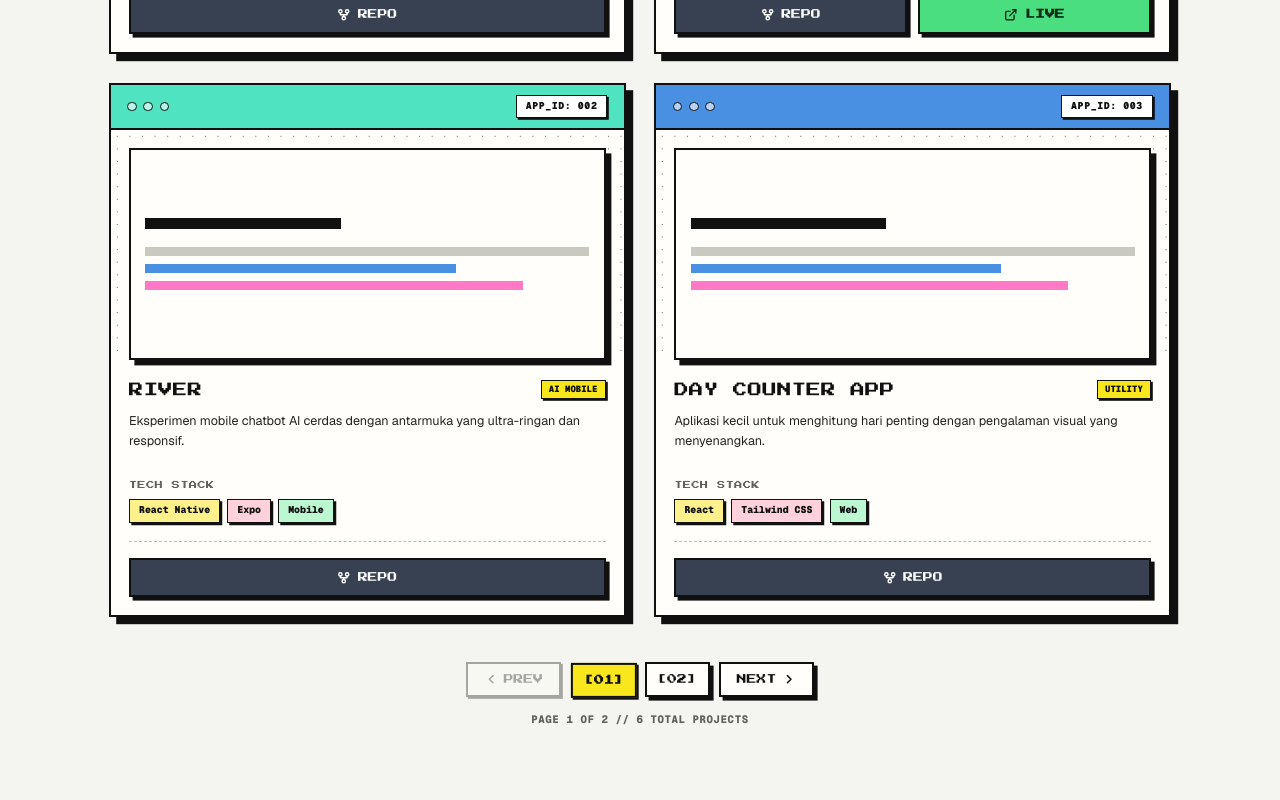
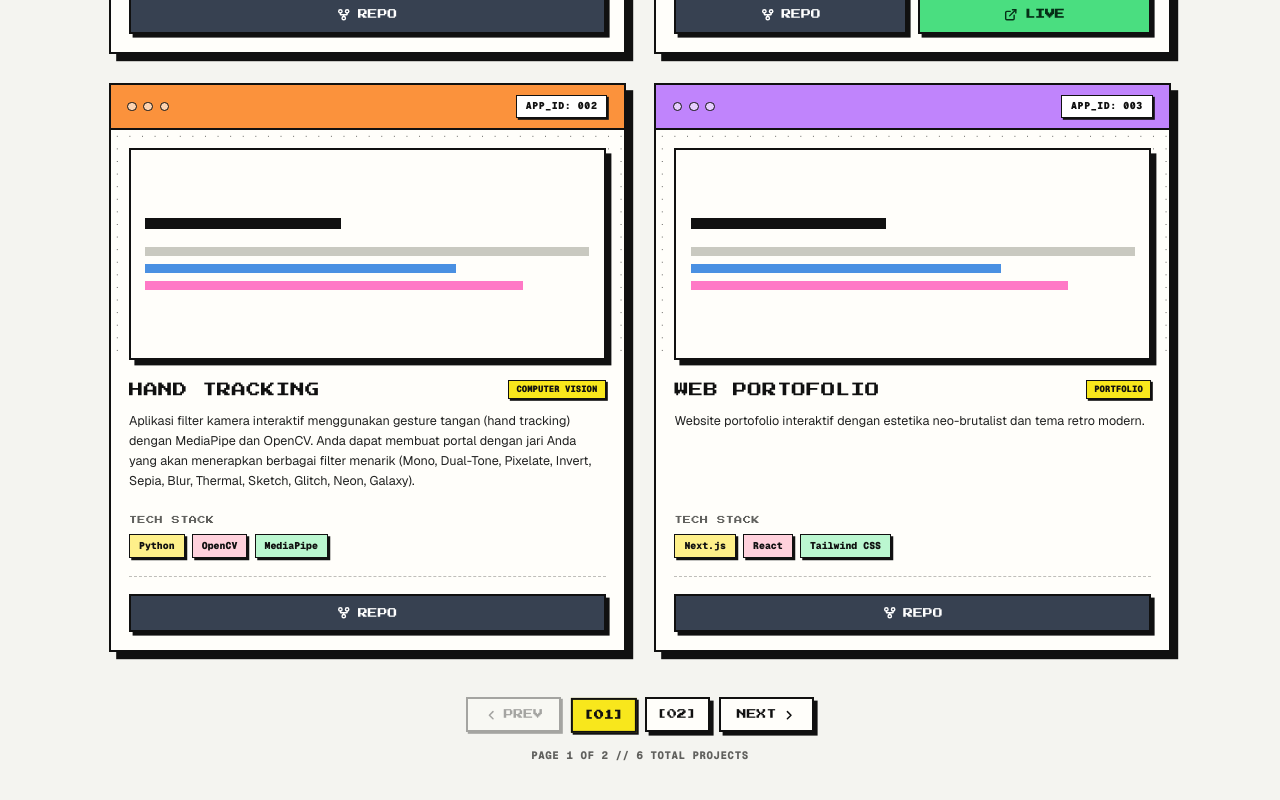
Before and after one commit to Oqexip/Porto, a Next.js app: page /projects in a window 1280 px wide. Shown: the part 897-1697 px from the top of the page. Built offline with nearby package versions, Linux system fonts and the light colour scheme.

Commit message:
project update

```diff
--- a/src/app/projects/page.tsx
+++ b/src/app/projects/page.tsx
@@ -42,6 +42,22 @@ const projects: Project[] = [
     preview: "https://easyvert.vercel.app/",
   },
   {
+    title: "Hand Tracking",
+    category: "COMPUTER VISION",
+    text: "Aplikasi filter kamera interaktif menggunakan gesture tangan (hand tracking) dengan MediaPipe dan OpenCV. Anda dapat membuat portal dengan jari Anda yang akan menerapkan berbagai filter menarik (Mono, Dual-Tone, Pixelate, Invert, Sepia, Blur, Thermal, Sketch, Glitch, Neon, Galaxy).",
+    stack: ["Python", "OpenCV", "MediaPipe"],
+    color: "orange",
+    github: "https://github.com/Oqexip",
+  },
+  {
+    title: "Web Portofolio",
+    category: "PORTFOLIO",
+    text: "Website portofolio interaktif dengan estetika neo-brutalist dan tema retro modern.",
+    stack: ["Next.js", "React", "Tailwind CSS"],
+    color: "purple",
+    github: "https://github.com/Oqexip",
+  },
+  {
     title: "River",
     category: "AI MOBILE",
     text: "Eksperimen mobile chatbot AI cerdas dengan antarmuka yang ultra-ringan dan responsif.",
@@ -57,22 +73,6 @@ const projects: Project[] = [
     color: "blue",
     github: "https://github.com/Oqexip",
   },
-  {
-    title: "Web Portofolio",
-    category: "PORTFOLIO",
-    text: "Website portofolio interaktif dengan estetika neo-brutalist dan tema retro modern.",
-    stack: ["Next.js", "React", "Tailwind CSS"],
-    color: "purple",
-    github: "https://github.com/Oqexip",
-  },
-  {
-    title: "Hand Tracking",
-    category: "COMPUTER VISION",
-    text: "Aplikasi filter kamera interaktif menggunakan gesture tangan (hand tracking) dengan MediaPipe dan OpenCV. Anda dapat membuat portal dengan jari Anda yang akan menerapkan berbagai filter menarik (Mono, Dual-Tone, Pixelate, Invert, Sepia, Blur, Thermal, Sketch, Glitch, Neon, Galaxy).",
-    stack: ["Python", "OpenCV", "MediaPipe"],
-    color: "orange",
-    github: "https://github.com/Oqexip",
-  },
 ];
 
 const ITEMS_PER_PAGE = 4;
@@ -84,7 +84,7 @@ export default function ProjectsPage() {
   const startIndex = (currentPage - 1) * ITEMS_PER_PAGE;
   const displayedProjects = projects.slice(
     startIndex,
-    startIndex + ITEMS_PER_PAGE
+    startIndex + ITEMS_PER_PAGE,
   );
 
   const handlePageChange = (page: number) => {
@@ -103,7 +103,11 @@ export default function ProjectsPage() {
       <main className="page-shell sub-page page-enter">
         <section className="page-heading" id="projects-heading">
           <h1 className="pixel-heading">
-            <FolderGit2 className="pixel-heading-icon" size={68} strokeWidth={2.5} />
+            <FolderGit2
+              className="pixel-heading-icon"
+              size={68}
+              strokeWidth={2.5}
+            />
             <span className="pixel-heading-my">MY</span>
             <span className="pixel-heading-box">PROJECTS</span>
           </h1>
@@ -238,7 +242,7 @@ export default function ProjectsPage() {
                   >
                     [{String(pageNum).padStart(2, "0")}]
                   </button>
-                )
+                ),
               )}
 
               <button
@@ -251,7 +255,8 @@ export default function ProjectsPage() {
               </button>
             </div>
             <div className="pagination-info">
-              PAGE {currentPage} OF {totalPages} // {projects.length} TOTAL PROJECTS
+              PAGE {currentPage} OF {totalPages} // {projects.length} TOTAL
+              PROJECTS
             </div>
           </nav>
         )}
```
